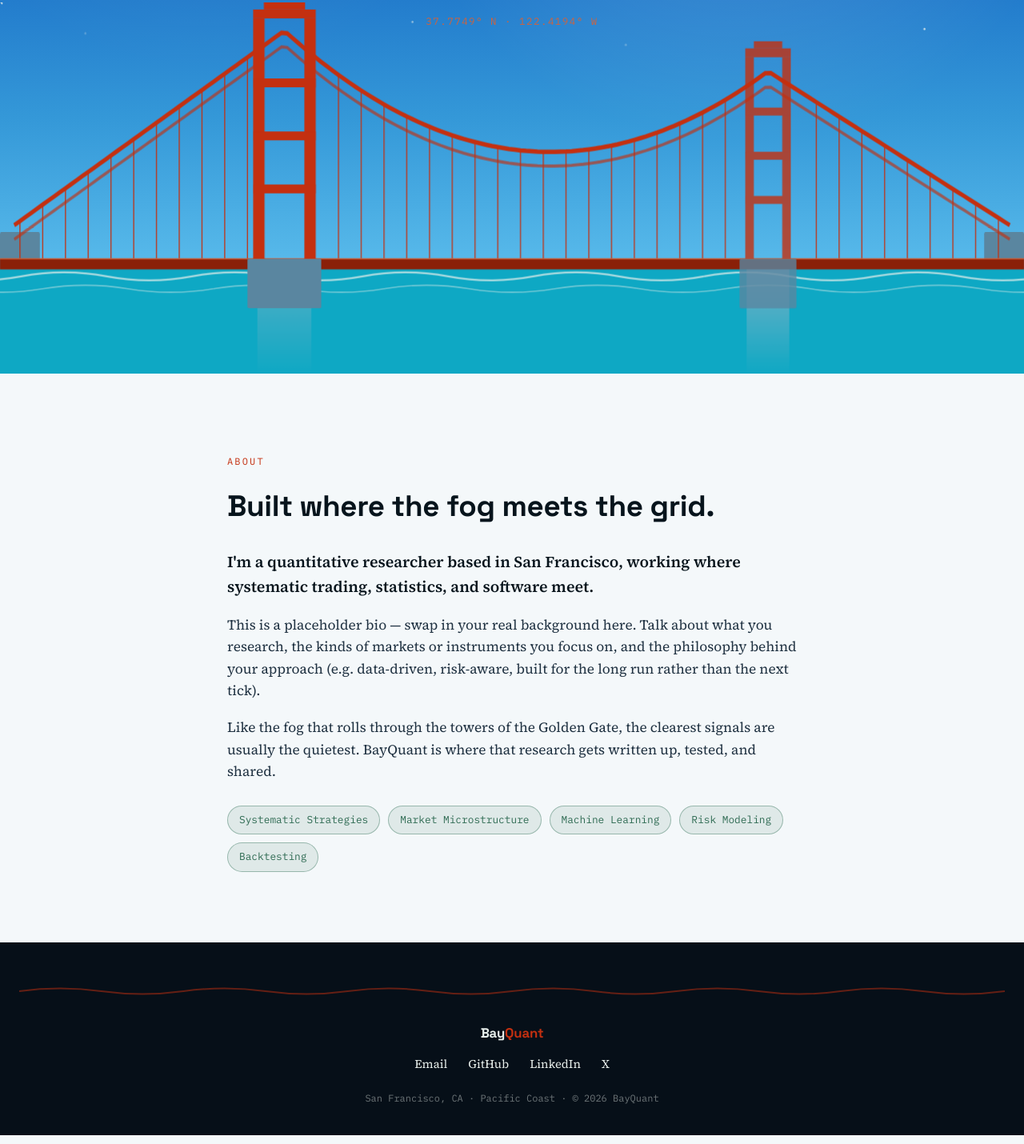
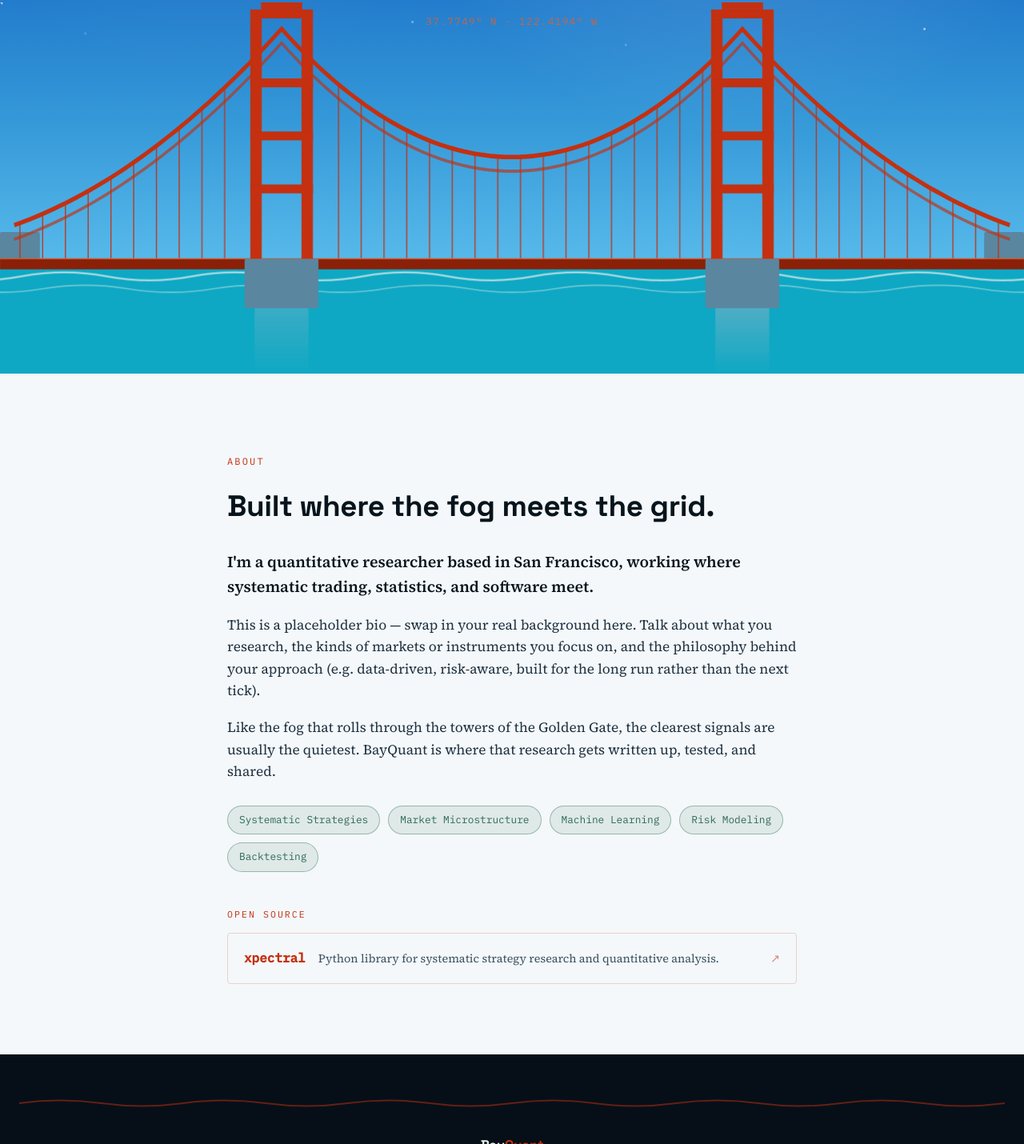
Before and after one commit to bayquant/website, a plain HTML site: page static/index.html in a window 1280 px wide. Shown: the part 333-1763 px from the top of the page at 80% size. Drawn offline with nearby package versions, Linux system fonts and the light colour scheme.

Commit message:
revamped html to be clearer and have a better bridge including moving equations

```diff
--- a/static/index.html
+++ b/static/index.html
@@ -229,6 +229,57 @@
       border: 1px solid rgba(47, 107, 83, 0.40);
     }
 
+    .oss-label {
+      font-family: var(--font-mono);
+      font-size: 0.72rem;
+      letter-spacing: 0.18em;
+      text-transform: uppercase;
+      color: var(--bridge);
+      margin-top: 44px;
+      margin-bottom: 14px;
+    }
+
+    .lib-card {
+      display: flex;
+      align-items: baseline;
+      gap: 16px;
+      padding: 18px 20px;
+      border: 1px solid rgba(196, 48, 16, 0.20);
+      border-radius: 4px;
+      text-decoration: none;
+      color: inherit;
+      transition: border-color 0.18s, background 0.18s;
+    }
+
+    .lib-card:hover {
+      border-color: rgba(196, 48, 16, 0.45);
+      background: rgba(196, 48, 16, 0.04);
+    }
+
+    .lib-name {
+      font-family: var(--font-mono);
+      font-size: 1rem;
+      font-weight: 600;
+      color: var(--bridge);
+      flex-shrink: 0;
+    }
+
+    .lib-desc {
+      font-family: var(--font-body);
+      font-size: 0.9rem;
+      color: #3a5060;
+      line-height: 1.5;
+    }
+
+    .lib-arrow {
+      font-family: var(--font-mono);
+      font-size: 0.9rem;
+      color: var(--bridge);
+      opacity: 0.55;
+      margin-left: auto;
+      flex-shrink: 0;
+    }
+
     /* ---------- Footer ---------- */
     footer {
       position: relative;
@@ -303,8 +354,8 @@
 
         <!-- water -->
         <rect x="0" y="300" width="1440" height="120" fill="#0ea8c4"/>
-        <rect class="reflection" x="362" y="300" width="76" height="120"/>
-        <rect class="reflection" x="1050" y="300" width="60" height="120" style="animation-delay:1.4s"/>
+        <rect class="reflection" x="358" y="300" width="76" height="120"/>
+        <rect class="reflection" x="1006" y="300" width="76" height="120" style="animation-delay:1.4s"/>
         <g class="swell">
           <path d="M0,310 Q60,301 120,310 T240,310 T360,310 T480,310 T600,310 T720,310 T840,310 T960,310 T1080,310 T1200,310 T1320,310 T1440,310"/>
           <path d="M1440,310 Q1500,301 1560,310 T1680,310 T1800,310 T1920,310 T2040,310 T2160,310 T2280,310 T2400,310 T2520,310 T2640,310 T2760,310 T2880,310"/>
@@ -341,8 +392,8 @@
         <rect class="deck-truss" x="0" y="290" width="1440" height="12"/>
         <line class="deck-rail" x1="0" y1="290" x2="1440" y2="290"/>
 
-        <!-- South tower — dominant, x=400 -->
-        <g class="tower" transform="translate(400,0)">
+        <!-- South tower — dominant, x=396 (aligned with cable loop step) -->
+        <g class="tower" transform="translate(396,0)">
           <rect class="tower-pier" x="-52" y="290" width="104" height="56" rx="2"/>
           <rect class="tower-body" x="-44" y="18" width="16" height="272"/>
           <rect class="tower-body" x="28" y="18" width="16" height="272"/>
@@ -353,16 +404,16 @@
           <rect class="tower-cap" x="-29" y="0" width="58" height="8"/>
         </g>
 
-        <!-- North tower — receding background, x=1080 -->
-        <g class="tower" transform="translate(1080,0)" opacity="0.80">
-          <rect class="tower-pier" x="-40" y="290" width="80" height="56" rx="2"/>
-          <rect class="tower-body" x="-32" y="62" width="12" height="228"/>
-          <rect class="tower-body" x="20" y="62" width="12" height="228"/>
-          <rect class="tower-body" x="-32" y="119" width="64" height="9"/>
-          <rect class="tower-body" x="-32" y="169" width="64" height="9"/>
-          <rect class="tower-body" x="-32" y="219" width="64" height="9"/>
-          <rect class="tower-cap" x="-32" y="52" width="64" height="10"/>
-          <rect class="tower-cap" x="-20" y="44" width="40" height="8"/>
+        <!-- North tower — identical to south tower, x=1044 (mirror of 396 from right edge) -->
+        <g class="tower" transform="translate(1044,0)">
+          <rect class="tower-pier" x="-52" y="290" width="104" height="56" rx="2"/>
+          <rect class="tower-body" x="-44" y="18" width="16" height="272"/>
+          <rect class="tower-body" x="28" y="18" width="16" height="272"/>
+          <rect class="tower-body" x="-44" y="86" width="88" height="10"/>
+          <rect class="tower-body" x="-44" y="146" width="88" height="10"/>
+          <rect class="tower-body" x="-44" y="206" width="88" height="10"/>
+          <rect class="tower-cap" x="-44" y="8" width="88" height="10"/>
+          <rect class="tower-cap" x="-29" y="0" width="58" height="8"/>
         </g>
       </svg>
     </div>
@@ -392,6 +443,13 @@
       <span>Risk Modeling</span>
       <span>Backtesting</span>
     </div>
+
+    <div class="oss-label">Open source</div>
+    <a class="lib-card" href="https://bayquant.github.io/xpectral/" target="_blank" rel="noopener">
+      <span class="lib-name">xpectral</span>
+      <span class="lib-desc">Python library for systematic strategy research and quantitative analysis.</span>
+      <span class="lib-arrow">↗</span>
+    </a>
   </section>
 
   <footer>
@@ -413,23 +471,22 @@
       var svg = document.querySelector('.bridge-rig');
       if (!svg) return;
 
-      // Quadratic ax²+bx+c fitted through T1=(400,32), mid=(740,168), T2=(1080,78)
+      // T1X=396 and T2X=1044 land exactly on cable loop steps (20+8k),
+      // so the cable minimum is precisely centered in each tower column.
+      // Side-span slopes match the main-span slope (±0.895) at both tower peaks,
+      // making the V shape inside each column symmetric.
       var deckY = 290;
-      var T1X = 400, T1Y = 32;
-      var T2X = 1080, T2Y = 78;
+      var T1X = 396, T1Y = 30;
+      var T2X = 1044, T2Y = 30;
       var ANC_LX = 20, ANC_LY = 252;
       var ANC_RX = 1420, ANC_RY = 252;
-      var CA = -0.0009775, CB = 1.5141, CC = -417.2;
+      var CA   = -0.001381, CB   =  1.9886, CC   = -540.9;   // main span (vertex x=720)
+      var CA_L = -0.0008099, CB_L = -0.2540, CC_L =  257.4;  // left side span
+      var CA_R = -0.0008099, CB_R =  2.5860, CC_R = -1787.0; // right side span (mirror)
 
       function cableY(x) {
-        if (x <= T1X) {
-          var t = (x - ANC_LX) / (T1X - ANC_LX);
-          return ANC_LY + (T1Y - ANC_LY) * t;
-        }
-        if (x >= T2X) {
-          var t = (x - T2X) / (ANC_RX - T2X);
-          return T2Y + (ANC_RY - T2Y) * t;
-        }
+        if (x <= T1X) return CA_L * x * x + CB_L * x + CC_L;
+        if (x >= T2X) return CA_R * x * x + CB_R * x + CC_R;
         return CA * x * x + CB * x + CC;
       }
 
@@ -446,7 +503,7 @@
       var hangers = svg.querySelector('.hangers');
       var frag = document.createDocumentFragment();
       for (var hx = 28; hx <= 1412; hx += 32) {
-        if (Math.abs(hx - T1X) < 48 || Math.abs(hx - T2X) < 40) continue;
+        if (Math.abs(hx - T1X) < 50 || Math.abs(hx - T2X) < 50) continue;
         var hy = cableY(hx);
         var line = document.createElementNS('http://www.w3.org/2000/svg', 'line');
         line.setAttribute('x1', hx);
```
